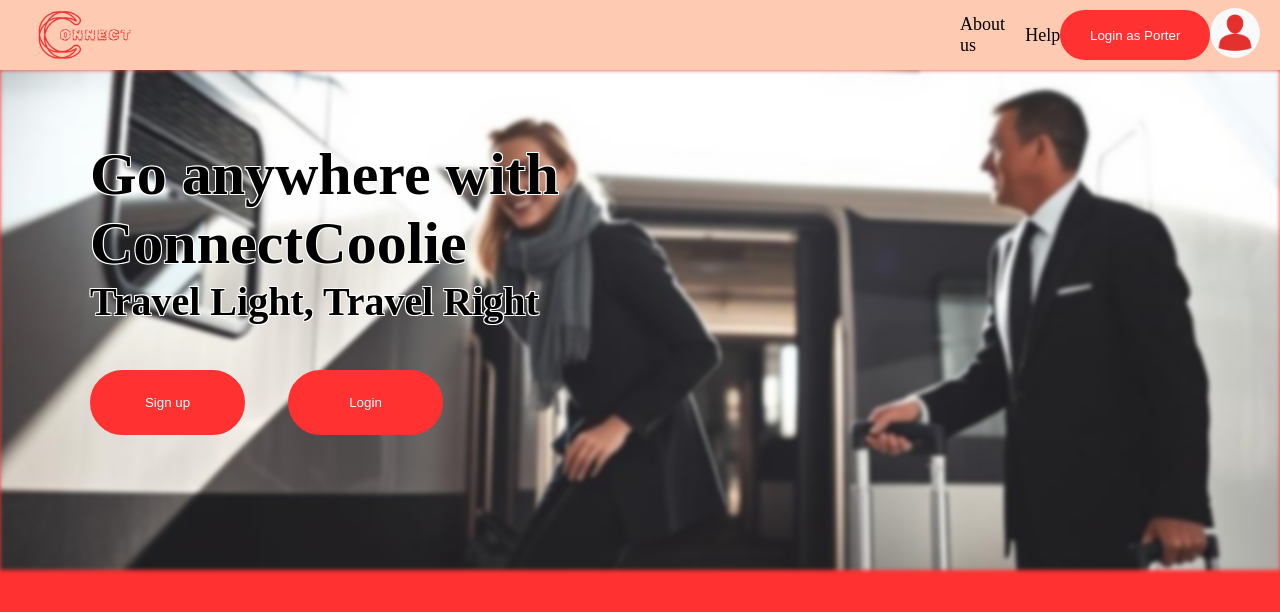
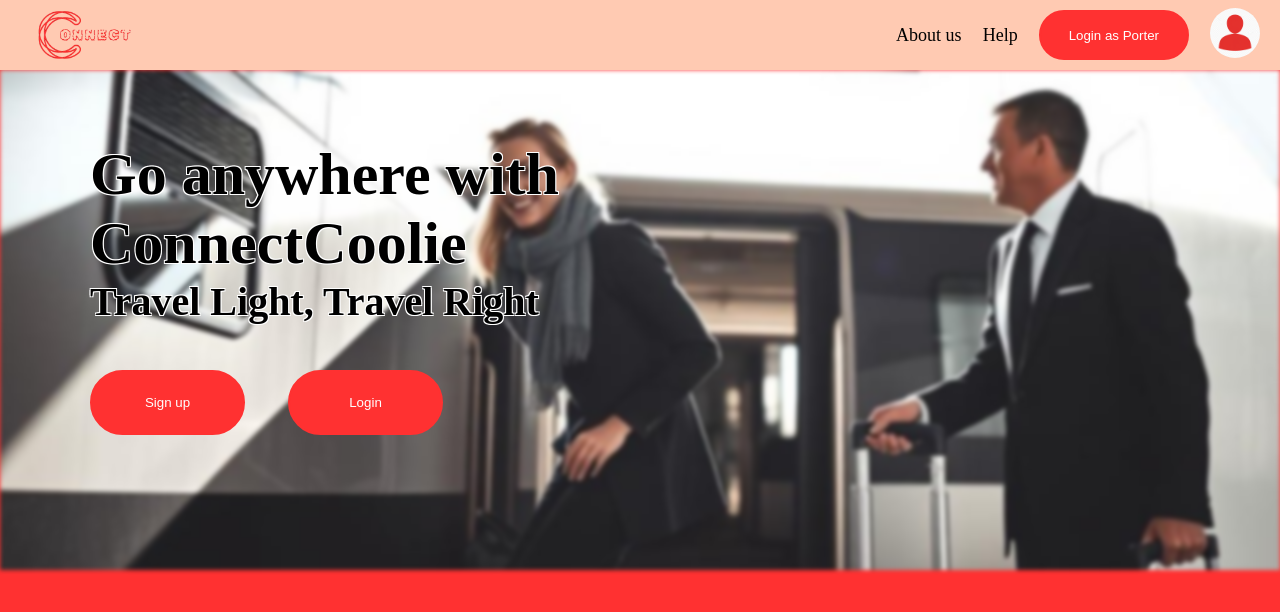
Before and after one commit to Skabdulla01/coolie-app, a React (Vite) app in the folder frontend/: page / in a window 1280 px wide. Shown: the top 612 px of the page. Built offline with nearby package versions, Linux system fonts and the light colour scheme.

Commit message:
change in style

```diff
--- a/frontend/src/index.css
+++ b/frontend/src/index.css
@@ -12,7 +12,7 @@
   display: flex;
   justify-content: space-between;
   align-items: center;
-  width: 25vw;
+  width: 30vw;
 }
 
 nav{
--- a/frontend/src/navbar/aboutus.jsx
+++ b/frontend/src/navbar/aboutus.jsx
@@ -1,9 +1,10 @@
 import React from 'react'
+import Navbar from '../navbar'
 
 function aboutus() {
   return (
     <>
-    <h1>about</h1>
+    <Navbar />
     </>
   )
 }
```
